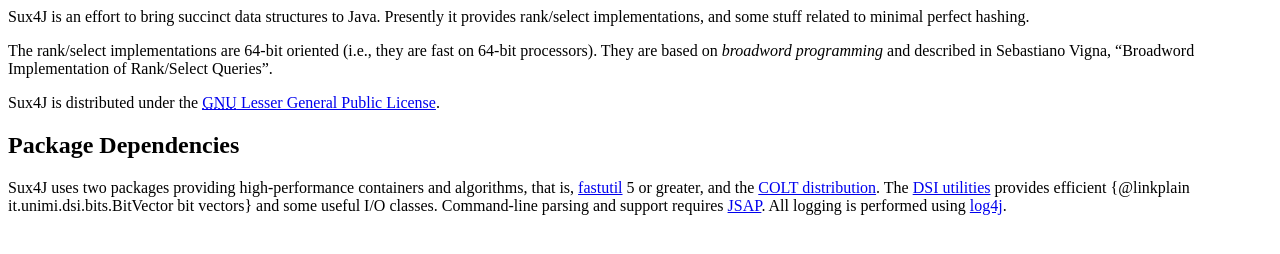
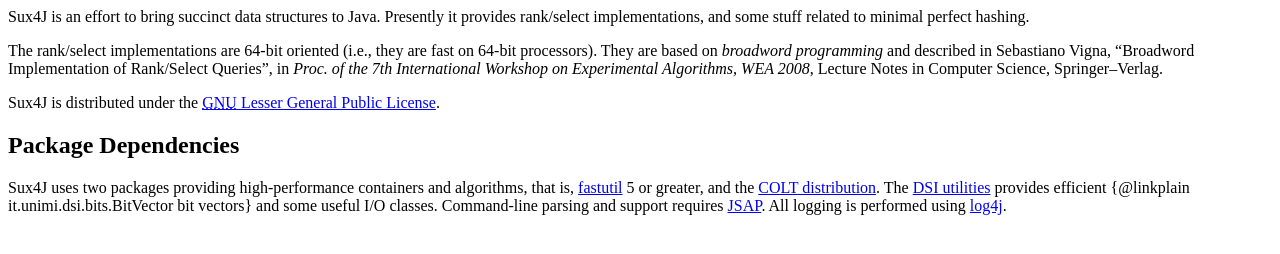
Before and after one commit to vigna/Sux4J, a plain HTML site: page src/overview.html in a window 1280 px wide. Drawn offline with Linux system fonts and the light colour scheme.

Commit message:
Tweaking

```diff
--- a/src/overview.html
+++ b/src/overview.html
@@ -10,7 +10,9 @@
 
     <P>The rank/select implementations are 64-bit oriented (i.e., they are fast on 64-bit processors). They are
     based on <em>broadword programming</em> and described in
-    Sebastiano Vigna, &ldquo;Broadword Implementation of Rank/Select Queries&rdquo;.
+    Sebastiano Vigna, &ldquo;Broadword Implementation of Rank/Select Queries&rdquo;,
+    in <i>Proc. of the 7th International Workshop on Experimental Algorithms, WEA 2008</i>,
+    Lecture Notes in Computer Science, Springer&ndash;Verlag.
 
     <P>Sux4J is distributed under the <A
     HREF="http://www.gnu.org/copyleft/lesser.html"><ACRONYM TITLE="GNU's not
```
Also changed, not shown: 1 other file.
